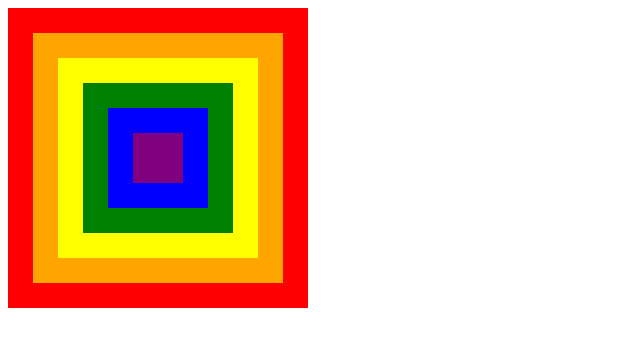
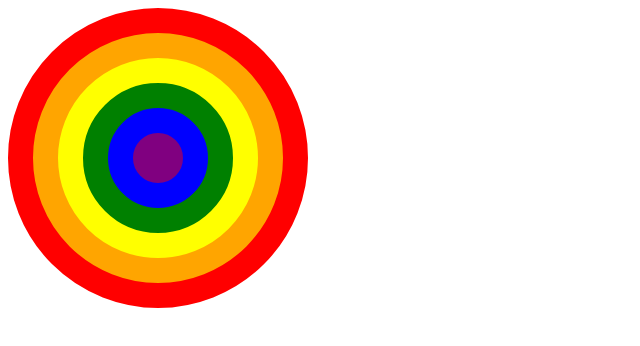
Before and after one commit to Sc0tticus/Concentric-Circle-Colors, a plain HTML site: page index.html in a window 1280 px wide. Shown: the whole page, without its empty margins (0-640 px from the left). Drawn offline with Linux system fonts and the light colour scheme.

Commit message:
squares => circles

```diff
--- a/solution.css
+++ b/solution.css
@@ -1,4 +1,9 @@
 /* Approach: go from inside to outside */
+/* Approach: 50% border radius = a circle */
+
+div {
+	border-radius: 50%
+}
 
 #outer {
 	background-color: #ffa500;
```
